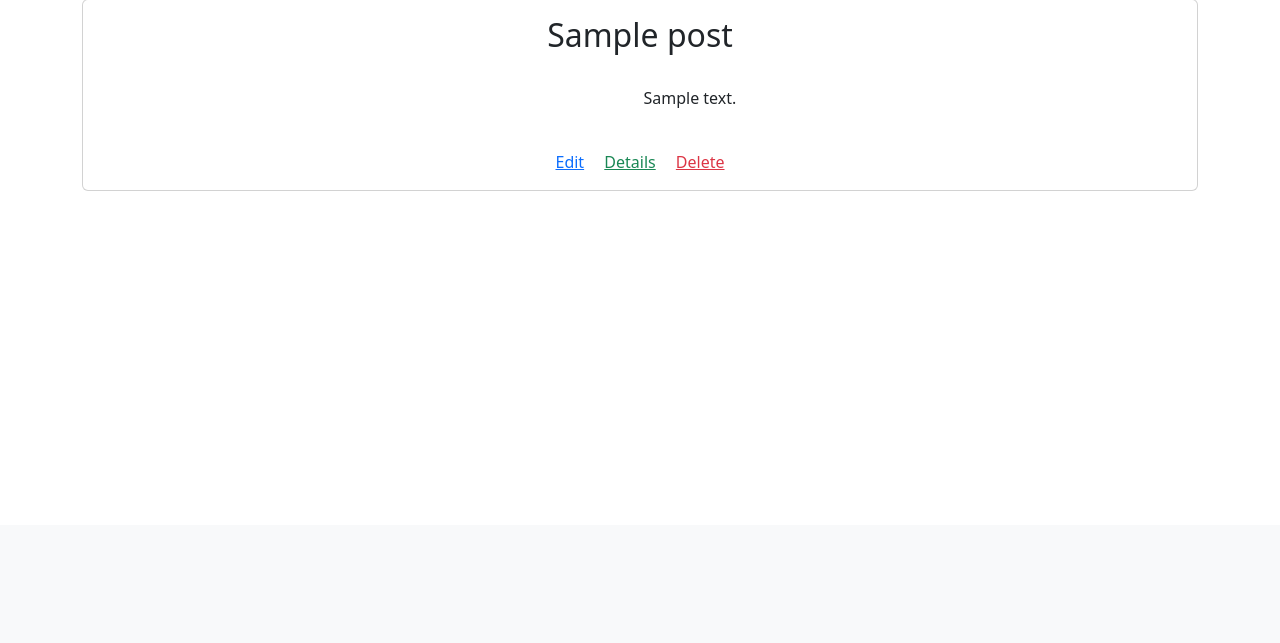
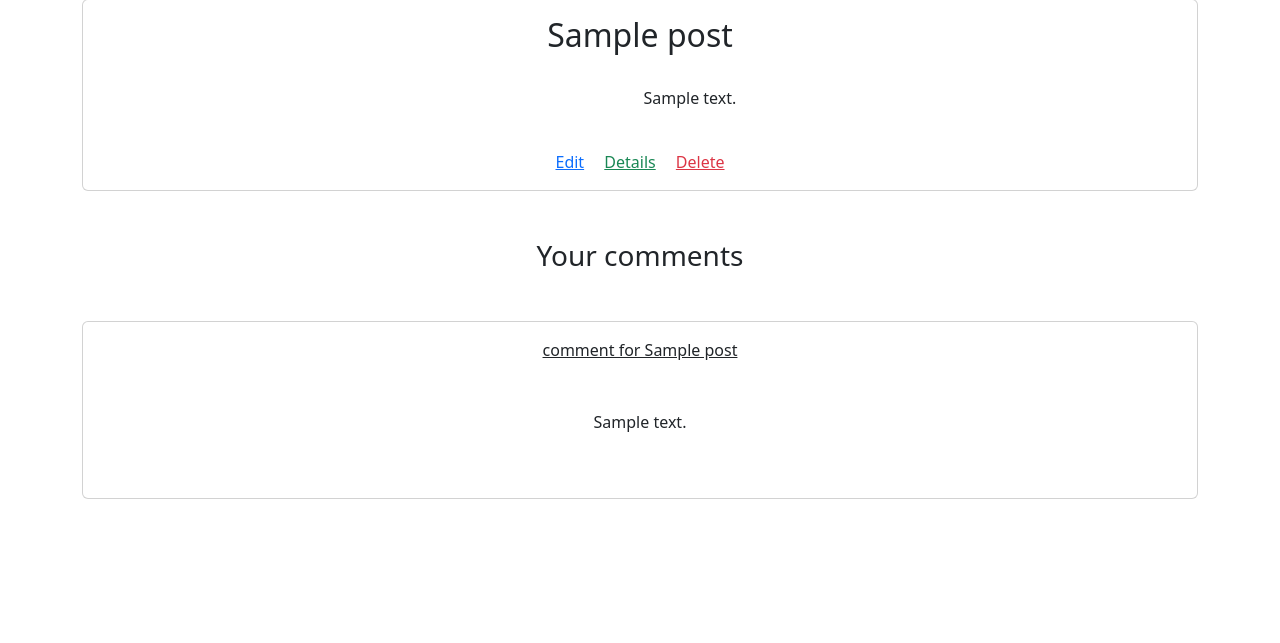
Before and after one commit to Ashkantvn/Blog-app, a Django app: page /users/ in a window 1280 px wide. Shown: the part 275-918 px from the top of the page. Before the commit the page ends 466 px from the top, so only its background shows below. Run offline with Django 5.2, Linux system fonts and the light colour scheme; a user stored in the database is signed in; tables that the repository leaves empty hold one stand-in row (values such as "Sample post").

Commit message:
Add comments in users info

```diff
--- a/users/templates/users/users_info.html
+++ b/users/templates/users/users_info.html
@@ -40,7 +40,24 @@
                     </div>
                 </div>
             </div>
-        {% endfor %}
+            {% endfor %}
+        {% endif %}
+        <h3 class="my-5"> Your comments </h3>
+        {% if not user_comments %}{% comment %}  check if user has comments or not (if user had it , will render comments) {% endcomment %}
+        You do not have any comments
+        {% else %}
+            {% for comment in user_comments %}
+            <div class="card">
+                <div class="card-body ">
+                    <a href="{{comment.comment_for.get_absolute_url}}" class="card-title text-center">
+                        comment for {{comment.comment_for}}
+                    </a>
+                    <p class="my-5">
+                        {{comment.content}}
+                    </p>
+                </div>
+            </div>
+            {% endfor %}
         {% endif %}
     </div>
 {% endblock content %}
--- a/users/views.py
+++ b/users/views.py
@@ -38,5 +38,9 @@ def users_logout_view(request):
 @login_required(login_url="/users/login")
 def users_view(request):
     users_posts = posts_model.Post.objects.filter(author = request.user)
-    context = {"user_posts":users_posts}
+    uesrs_comments = posts_model.Comment.objects.filter(author = request.user)
+    context = {
+        "user_posts":users_posts,
+        "user_comments":uesrs_comments
+        }
     return render(request,"users/users_info.html",context)
```
